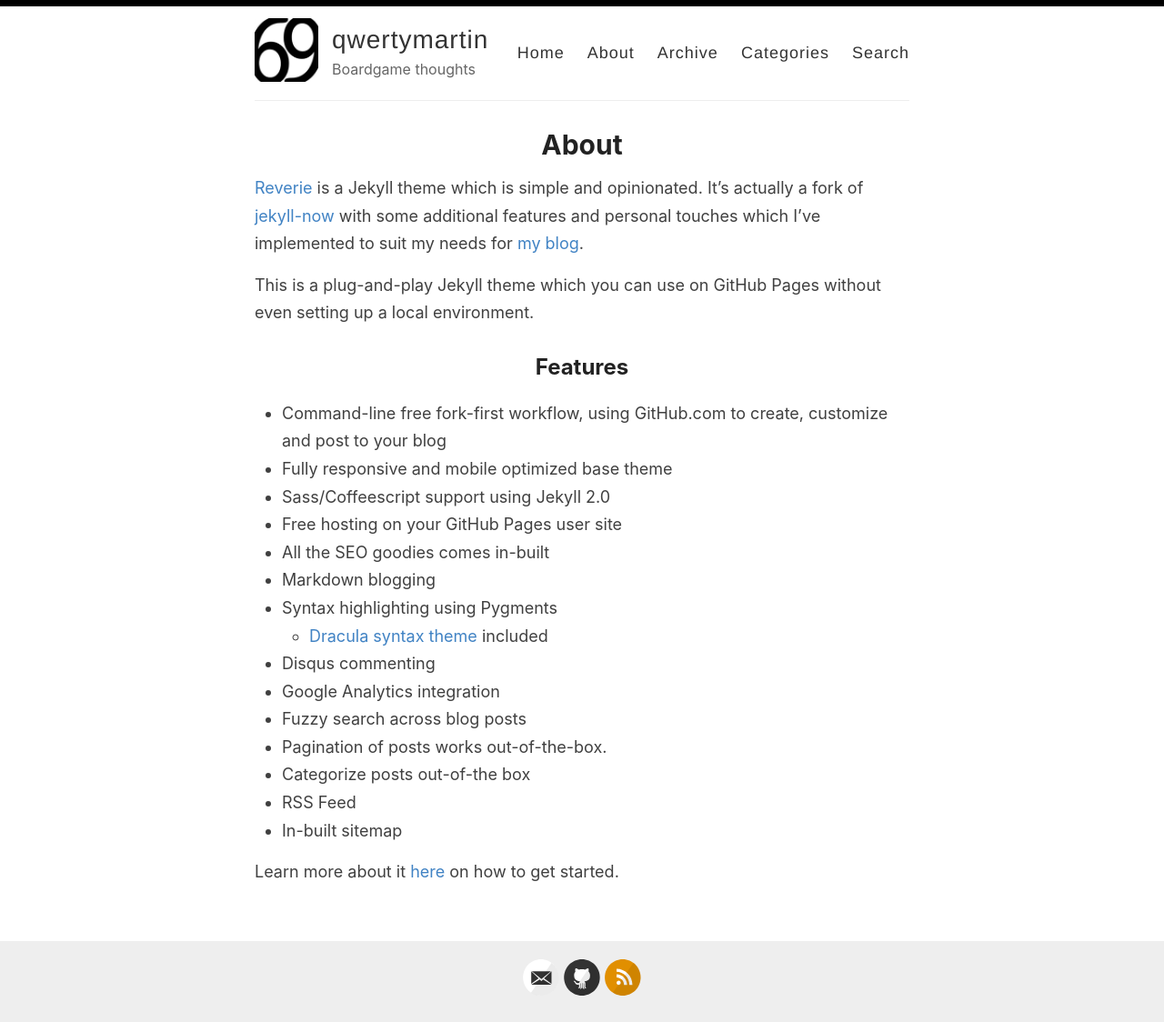
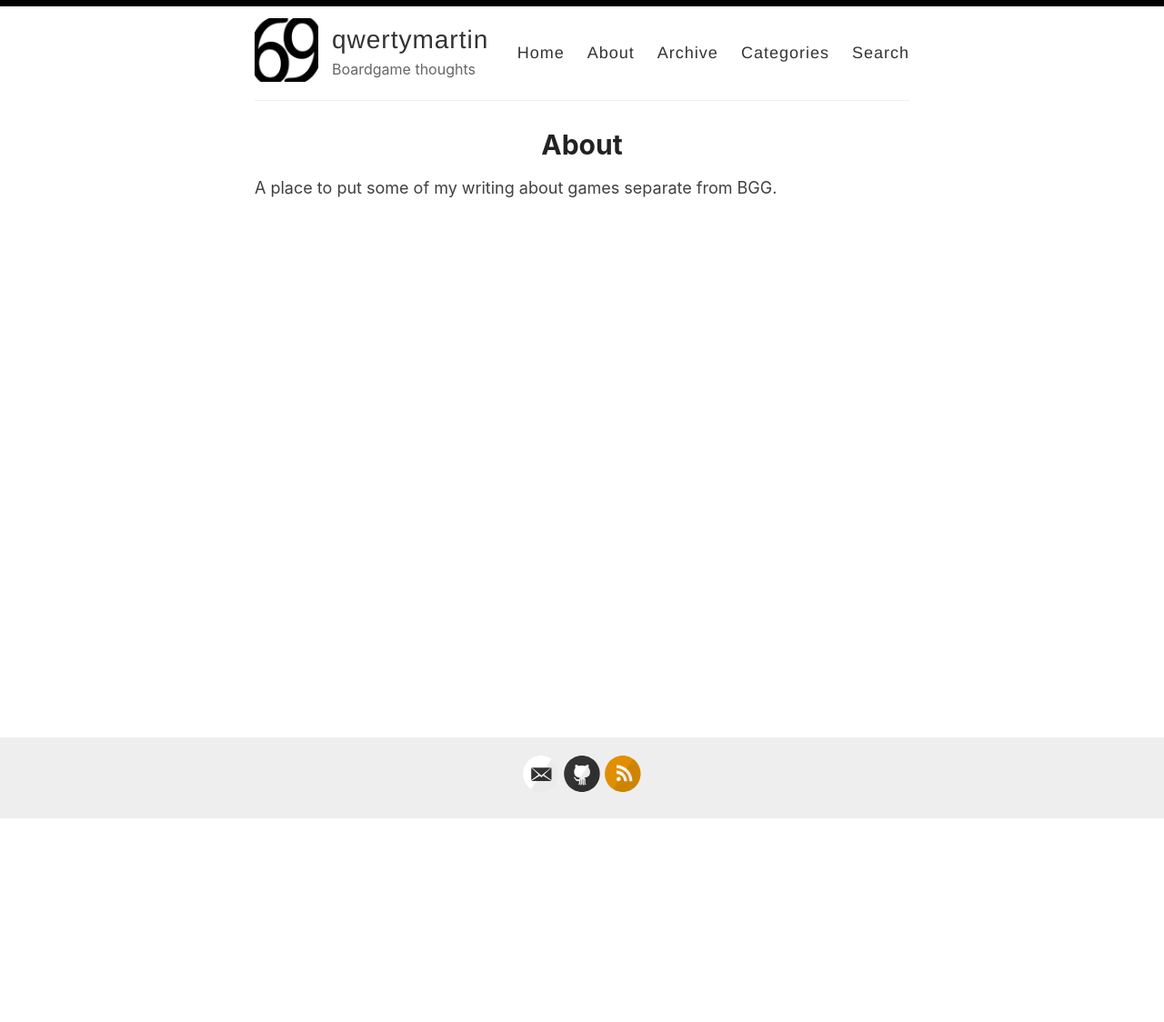
Before and after one commit to qwertymartin/qwertymartin.github.io, a Jekyll site: the page built from _pages/about.md, in a window 1280 px wide. Shown: the whole page at 91% size. Built offline with Jekyll 4.4.1, drawn with Linux system fonts in a browser that asks for light colours; after the commit the page ends 901 px from its top, so only the background shows below that.

Commit message:
Update about.md

```diff
--- a/_pages/about.md
+++ b/_pages/about.md
@@ -4,26 +4,4 @@ title: About
 permalink: /about/
 ---
 
-[Reverie](https://github.com/amitmerchant1990/reverie) is a Jekyll theme which is simple and opinionated. It's actually a fork of [jekyll-now](https://github.com/barryclark/jekyll-now) with some additional features and personal touches which I've implemented to suit my needs for [my blog](https://www.amitmerchant.com).
-
-This is a plug-and-play Jekyll theme which you can use on GitHub Pages without even setting up a local environment.
-
-## Features
-
-- Command-line free fork-first workflow, using GitHub.com to create, customize and post to your blog
-- Fully responsive and mobile optimized base theme
-- Sass/Coffeescript support using Jekyll 2.0
-- Free hosting on your GitHub Pages user site
-- All the SEO goodies comes in-built
-- Markdown blogging
-- Syntax highlighting using Pygments
-    - [Dracula syntax theme](https://draculatheme.com/) included
-- Disqus commenting
-- Google Analytics integration
-- Fuzzy search across blog posts
-- Pagination of posts works out-of-the-box.
-- Categorize posts out-of-the box
-- RSS Feed
-- In-built sitemap
-
-Learn more about it [here](https://github.com/amitmerchant1990/reverie) on how to get started.
+A place to put some of my writing about games separate from BGG.
```
